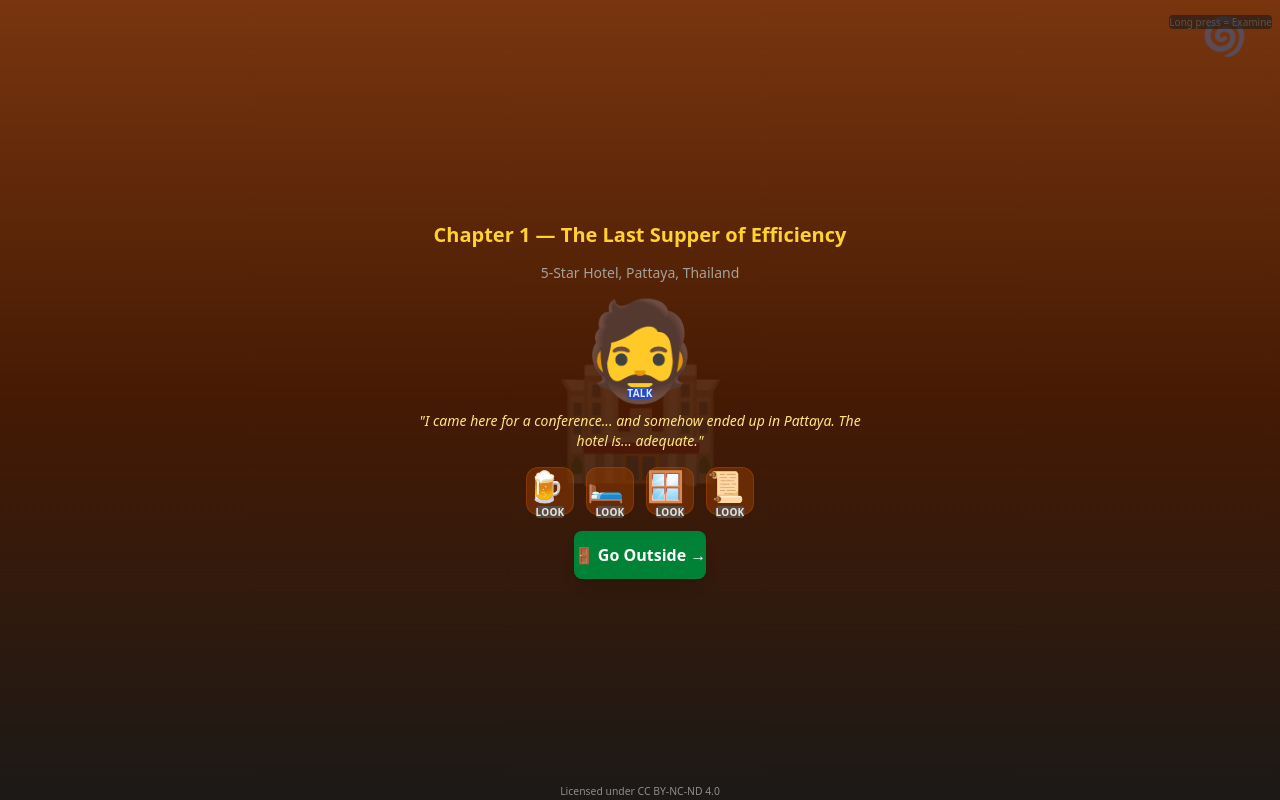
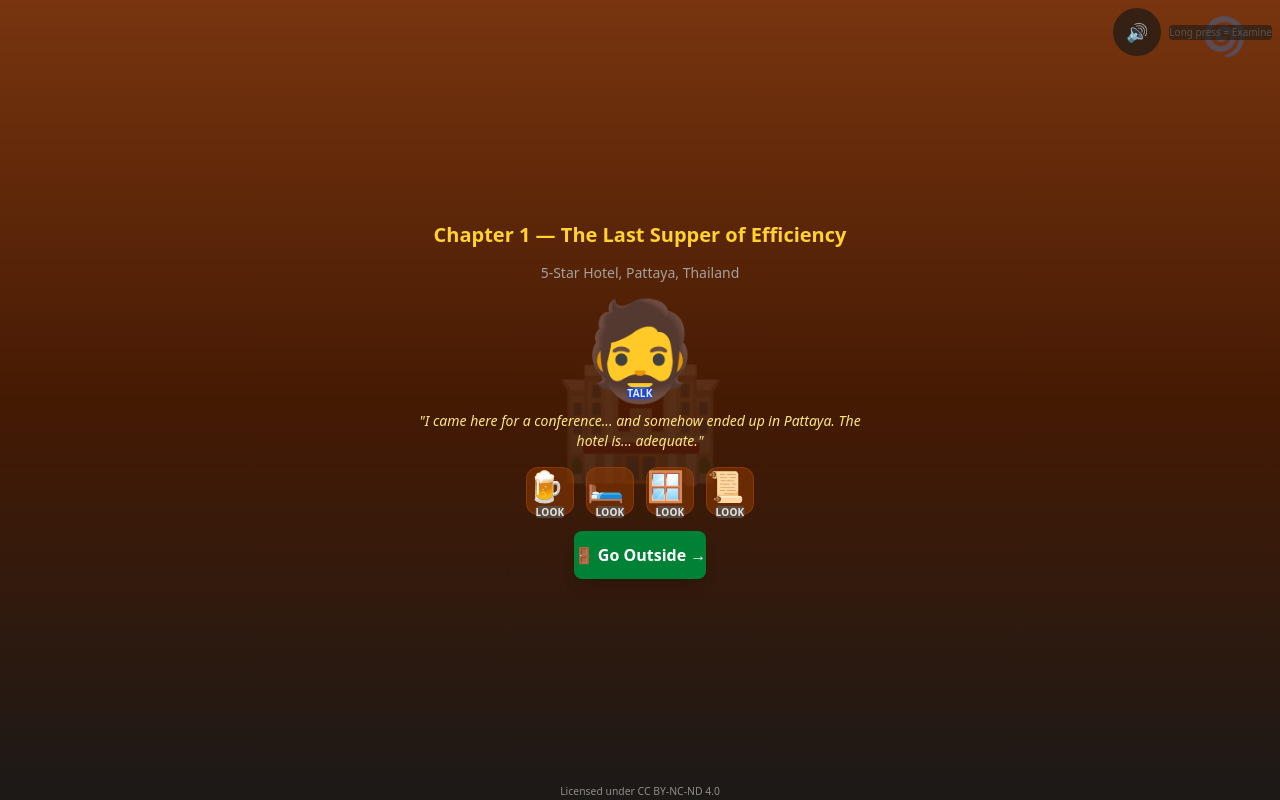
Before and after one commit to drpoom/playing-interval, a Vue app: page / in a window 1280 px wide. Both pictures are taken after a click on the button "🎮 New Game". Built offline with nearby package versions, Linux system fonts and the light colour scheme.

Commit message:
feat: PI 1.7 - procedural SFX (tap/pickup/dialogue/transition/success), mute toggle, sound prefs persisted

```diff
--- /dev/null
+++ b/sprints/sprint_1.2_review.md
@@ -0,0 +1,3 @@
+- **Save/load bug fixed** — "Continue" now restores the actual saved scene instead of always defaulting to hotel.
+- **Tuktuk skip added** — Players can skip the tuktuk ride animation with a "⏩ Skip ride" button.
+- **Dialogue speaker icons** — Dialogue box now shows emoji portraits (🧔 Hans, 👨‍🍳 Somchai, ⚙️ System) next to speaker names for classic adventure game feel.
--- a/src/App.vue
+++ b/src/App.vue
@@ -20,9 +20,13 @@
       </div>
     </Transition>
 
-    <!-- Examine hint (mobile) -->
-    <div v-if="!dialogue && currentScene !== 'title'" class="fixed top-2 right-2 z-30 pointer-events-none">
-      <span class="text-stone-600 text-[10px] bg-stone-900/60 rounded px-2 py-1">Long press = Examine</span>
+    <!-- Sound toggle + Examine hint -->
+    <div v-if="currentScene !== 'title'" class="fixed top-2 right-2 z-30 flex items-center gap-2">
+      <button class="tap-target text-lg bg-stone-900/70 rounded-full w-8 h-8 flex items-center justify-center"
+              @click="toggleSfx">
+        {{ soundOn ? '🔊' : '🔇' }}
+      </button>
+      <span v-if="!dialogue" class="text-stone-600 text-[10px] bg-stone-900/60 rounded px-2 py-1 pointer-events-none">Long press = Examine</span>
     </div>
 
     <InventoryBar :items="inventory" />
@@ -42,6 +46,7 @@ import BBQStallScene from './scenes/BBQStallScene.vue'
 import VictoryScene from './scenes/VictoryScene.vue'
 import DialogueBox from './components/DialogueBox.vue'
 import InventoryBar from './components/InventoryBar.vue'
+import { sfx, isSoundEnabled, toggleSound } from './audio.js'
 
 const SCENES = { title: TitleScene, hotel: HotelScene, tuktuk: TuktukScene, bbqStall: BBQStallScene, victory: VictoryScene }
 
@@ -50,19 +55,22 @@ const inventory = reactive(JSON.parse(localStorage.getItem('mooyang_inventory')
 const flags = reactive(JSON.parse(localStorage.getItem('mooyang_flags') || '{}'))
 const dialogue = ref(null)
 const toast = ref(null)
+const soundOn = ref(isSoundEnabled())
 let toastTimer = null
 
 const currentSceneComponent = computed(() => SCENES[currentScene.value])
 
 function handleTransition({ scene, newFlags = {}, clearInventory = false }) {
+  sfx.transition()
   Object.assign(flags, newFlags)
   if (clearInventory) inventory.length = 0
   currentScene.value = scene
   saveGame()
 }
 
-function showDialogue(d) { dialogue.value = d }
+function showDialogue(d) { sfx.dialogue(); dialogue.value = d }
 function dismissDialogue() { dialogue.value = null }
+function toggleSfx() { soundOn.value = toggleSound(); sfx.tap() }
 function pickupItem(item) {
   // Support both string and object format
   const itemObj = typeof item === 'string'
@@ -70,6 +78,7 @@ function pickupItem(item) {
     : item
   if (!inventory.some(i => i.id === itemObj.id)) {
     inventory.push(itemObj)
+    sfx.pickup()
     toast.value = { icon: itemObj.icon, text: 'Got: ' + itemObj.label }
     clearTimeout(toastTimer)
     toastTimer = setTimeout(() => { toast.value = null }, 2200)
--- /dev/null
+++ b/src/audio.js
@@ -0,0 +1,104 @@
+// Ambient sound system using Web Audio API (no audio files needed)
+// Generates procedural sounds for game events
+
+let ctx = null
+
+function getCtx() {
+  if (!ctx) {
+    ctx = new (window.AudioContext || window.webkitAudioContext)()
+  }
+  if (ctx.state === 'suspended') ctx.resume()
+  return ctx
+}
+
+// Simple tone beep
+function playTone(freq, duration, type = 'sine', volume = 0.15) {
+  if (!isSoundEnabled()) return
+  try {
+    const c = getCtx()
+    const osc = c.createOscillator()
+    const gain = c.createGain()
+    osc.type = type
+    osc.frequency.value = freq
+    gain.gain.setValueAtTime(volume, c.currentTime)
+    gain.gain.exponentialRampToValueAtTime(0.001, c.currentTime + duration)
+    osc.connect(gain)
+    gain.connect(c.destination)
+    osc.start(c.currentTime)
+    osc.stop(c.currentTime + duration)
+  } catch (_) { /* audio not available */ }
+}
+
+// Noise burst (for UI taps)
+function playNoise(duration, volume = 0.05) {
+  if (!isSoundEnabled()) return
+  try {
+    const c = getCtx()
+    const bufferSize = c.sampleRate * duration
+    const buffer = c.createBuffer(1, bufferSize, c.sampleRate)
+    const data = buffer.getChannelData(0)
+    for (let i = 0; i < bufferSize; i++) {
+      data[i] = (Math.random() * 2 - 1) * volume
+    }
+    const source = c.createBufferSource()
+    const gain = c.createGain()
+    source.buffer = buffer
+    gain.gain.setValueAtTime(volume, c.currentTime)
+    gain.gain.exponentialRampToValueAtTime(0.001, c.currentTime + duration)
+    source.connect(gain)
+    gain.connect(c.destination)
+    source.start()
+  } catch (_) { /* audio not available */ }
+}
+
+function isSoundEnabled() {
+  return localStorage.getItem('mooyang_sound') !== 'off'
+}
+
+function setSoundEnabled(on) {
+  localStorage.setItem('mooyang_sound', on ? 'on' : 'off')
+}
+
+function toggleSound() {
+  const now = isSoundEnabled()
+  setSoundEnabled(!now)
+  return !now
+}
+
+// Named sound effects
+export const sfx = {
+  // UI tap / click
+  tap() {
+    playTone(880, 0.08, 'sine', 0.1)
+  },
+  // Item pickup
+  pickup() {
+    playTone(523, 0.1, 'sine', 0.12)
+    setTimeout(() => playTone(784, 0.15, 'sine', 0.1), 80)
+  },
+  // Dialogue appear
+  dialogue() {
+    playNoise(0.04, 0.04)
+  },
+  // Scene transition whoosh
+  transition() {
+    playTone(200, 0.3, 'sine', 0.06)
+  },
+  // Success fanfare (puzzle solved)
+  success() {
+    playTone(523, 0.15, 'sine', 0.12)
+    setTimeout(() => playTone(659, 0.15, 'sine', 0.12), 120)
+    setTimeout(() => playTone(784, 0.25, 'sine', 0.12), 240)
+  },
+  // Error buzz
+  error() {
+    playTone(200, 0.15, 'square', 0.08)
+  },
+  // Examine (curious sound)
+  examine() {
+    playTone(440, 0.06, 'triangle', 0.08)
+    setTimeout(() => playTone(520, 0.08, 'triangle', 0.06), 60)
+  },
+}
+
+export { isSoundEnabled, toggleSound }
--- a/src/components/DialogueBox.vue
+++ b/src/components/DialogueBox.vue
@@ -17,6 +17,7 @@
 
 <script setup>
 import { ref, watch, computed, onUnmounted } from 'vue'
+import { sfx } from '../audio.js'
 
 const props = defineProps({ dialogue: Object })
 const emit = defineEmits(['dismiss'])
@@ -66,6 +67,7 @@ function handleClick() {
     displayedText.value = props.dialogue?.text || ''
     isTyping.value = false
   } else {
+    sfx.tap()
     emit('dismiss')
   }
 }
```
